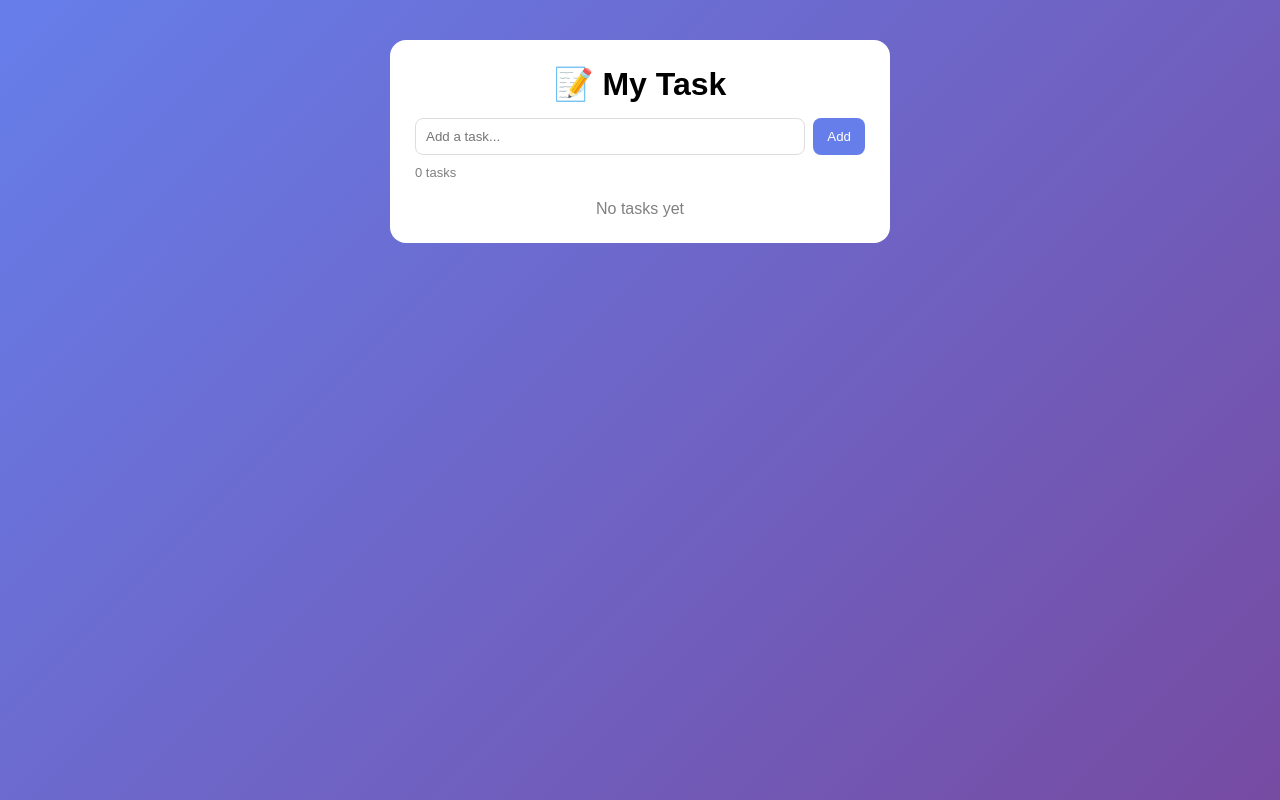
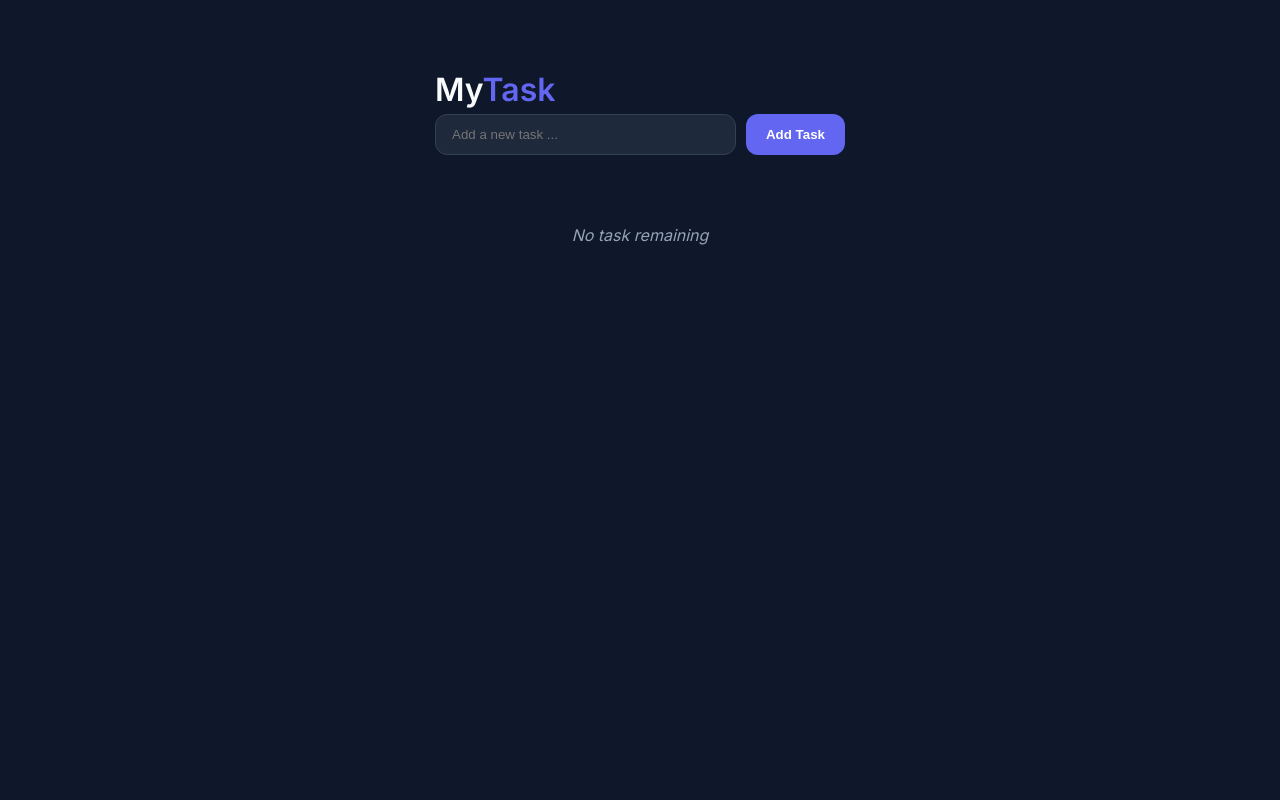
Before and after one commit to Samyam-Pradhan/mytask, a Flask app: page / in a window 1280 px wide. Run offline with Flask 3, Linux system fonts and the light colour scheme.

Commit message:
Updated template and style

```diff
--- a/app/static/style.css
+++ b/app/static/style.css
@@ -1,79 +1,160 @@
+:root {
+  --bg-color: #0f172a;
+  --card-bg: #1e293b;
+  --text-main: #f8fafc;
+  --text-dim: #94a3b8;
+  --accent: #6366f1;
+  --accent-hover: #818cf8;
+  --danger: #ef4444;
+  --success: #22c55e;
+  --radius: 12px;
+  --transition: all 0.3s ease;
+}
+
 * {
+  box-sizing: border-box;
   margin: 0;
   padding: 0;
-  box-sizing: border-box;
-  font-family: sans-serif;
 }
 
 body {
-  background: linear-gradient(135deg, #667eea, #764ba2);
-  min-height: 100vh;
+  font-family: 'Inter', sans-serif;
+  background-color: var(--bg-color);
+  color: var(--text-main);
   display: flex;
   justify-content: center;
-  align-items: flex-start;
-  padding-top: 40px;
+  padding-top: 50px;
+  min-height: 100vh;
 }
 
-.box {
-  background: white;
-  width: 90%;
-  max-width: 500px;
-  padding: 25px;
-  border-radius: 16px;
+.app-container {
+  width: 100%;
+  max-width: 450px;
+  padding: 20px;
 }
 
-h1 {
-  text-align: center;
-  margin-bottom: 15px;
+.app-header h1 {
+  font-size: 2rem;
+  font-weight: 600;
+  margin-bottom: 5px;
 }
 
-form {
+.app-header h1 span {
+  color: var(--accent);
+}
+
+.stats {
+  color: var(--text-dim);
+  font-size: 0.9rem;
+  margin-bottom: 30px;
+}
+
+.task-form {
+  display: flex;
+  gap: 10px;
+  margin-bottom: 30px;
+}
+
+input[type="text"] {
+  flex: 1;
+  background: var(--card-bg);
+  border: 1px solid #334155;
+  border-radius: var(--radius);
+  padding: 12px 16px;
+  color: white;
+  outline: none;
+  transition: var(--transition);
+}
+
+input[type="text"]:focus {
+  border-color: var(--accent);
+  box-shadow: 0 0 0 3px rgba(99, 102, 241, 0.2);
+}
+
+.btn-add {
+  background: var(--accent);
+  color: white;
+  border: none;
+  padding: 0 20px;
+  border-radius: var(--radius);
+  font-weight: 600;
+  cursor: pointer;
+  transition: var(--transition);
+}
+
+.btn-add:hover {
+  background: var(--accent-hover);
+}
+
+.task-card {
+  background: var(--card-bg);
+  padding: 16px;
+  border-radius: var(--radius);
+  display: flex;
+  justify-content: space-between;
+  align-items: center;
+  margin-bottom: 12px;
+  transition: var(--transition);
+  border: 1px solid transparent;
+}
+
+.task-card:hover {
+  transform: translateY(-2px);
+  border-color: #334155;
+}
+
+.task-title {
+  font-size: 1rem;
+}
+
+.is-complete {
+  opacity: 0.5;
+}
+
+.is-complete .task-title {
+  text-decoration: line-through;
+}
+
+.task-actions {
   display: flex;
   gap: 8px;
-  margin-bottom: 10px;
 }
 
-input {
-  flex: 1;
-  padding: 10px;
-  border: 1px solid #ddd;
+.action-btn {
+  text-decoration: none;
+  width: 32px;
+  height: 32px;
+  display: flex;
+  align-items: center;
+  justify-content: center;
   border-radius: 8px;
+  font-size: 0.9rem;
+  transition: var(--transition);
 }
 
-button {
-  padding: 10px 14px;
-  border: none;
-  background: #667eea;
-  color: white;
-  border-radius: 8px;
-  cursor: pointer;
+.btn-check {
+  background: rgba(34, 197, 94, 0.1);
+  color: var(--success);
 }
 
-.count {
-  font-size: 13px;
-  color: gray;
-  margin-bottom: 10px;
+.btn-check:hover {
+  background: var(--success);
+  color: white;
 }
 
-.task {
-  display: flex;
-  justify-content: space-between;
-  padding: 10px;
-  border-bottom: 1px solid #eee;
+.btn-delete {
+  background: rgba(239, 68, 68, 0.1);
+  color: var(--danger);
 }
 
-.task a {
-  margin-left: 8px;
-  text-decoration: none;
+.btn-delete:hover {
+  background: var(--danger);
+  color: white;
 }
 
-.done span {
-  text-decoration: line-through;
-  color: gray;
+.empty-state {
+  text-align: center;
+  padding: 40px 0;
+  color: var(--text-dim);
+  font-style: italic;
 }
-
-.empty {
-  text-align: center;
-  color: gray;
-  margin-top: 20px;
-}
--- a/app/templates/index.html
+++ b/app/templates/index.html
@@ -3,37 +3,44 @@
 <head>
   <meta charset="UTF-8" />
   <meta name="viewport" content="width=device-width, initial-scale=1.0"/>
-  <title>MyTask</title>
+  <title>My Task</title>
   <link rel="stylesheet" href="{{ url_for('static', filename='style.css') }}">
+  <link href="https://fonts.googleapis.com/css2?family=Inter:wght@300;400;600&display=swap" rel="stylesheet">
 </head>
 <body>
 
-<div class="box">
+<main class="app-container">
+  <header class="app-header">
+    <h1>My<span>Task</span></h1>
+  </header>
 
-  <h1>📝 My Task</h1>
+  <section class="input-section">
+    <form action="/add" method="POST" class="task-form">
+      <input type="text" name="title" placeholder="Add a new task ..." autocomplete="off" required>
+      <button type="submit" class="btn-add">Add Task</button>
+    </form>
+  </section>
 
-  <form action="/add" method="POST">
-    <input type="text" name="title" placeholder="Add a task..." required>
-    <button>Add</button>
-  </form>
+  <section class="task-list">
+    {% for task in tasks %}
+    <div class="task-card {% if task.completed %}is-complete{% endif %}">
+      <div class="task-content">
+        <span class="task-title">{{ task.title }}</span>
+      </div>
+      <div class="task-actions">
+        <a href="/toggle/{{ task.id }}" class="action-btn btn-check" title="Toggle Complete">✕</a>
+        <a href="/delete/{{ task.id }}" class="action-btn btn-delete" title="Delete Task">🗑</a>
+      </div>
+    </div>
+    {% endfor %}
 
-  <p class="count">{{ tasks|length }} tasks</p>
-
-  {% for task in tasks %}
-  <div class="task {% if task.completed %}done{% endif %}">
-    <span>{{ task.title }}</span>
-    <div>
-      <a href="/toggle/{{ task.id }}">✓</a>
-      <a href="/delete/{{ task.id }}">🗑</a>
+    {% if tasks|length == 0 %}
+    <div class="empty-state">
+      <p>No task remaining</p>
     </div>
-  </div>
-  {% endfor %}
-
-  {% if tasks|length == 0 %}
-    <p class="empty">No tasks yet</p>
-  {% endif %}
-
-</div>
+    {% endif %}
+  </section>
+</main>
 
 </body>
 </html>
```
